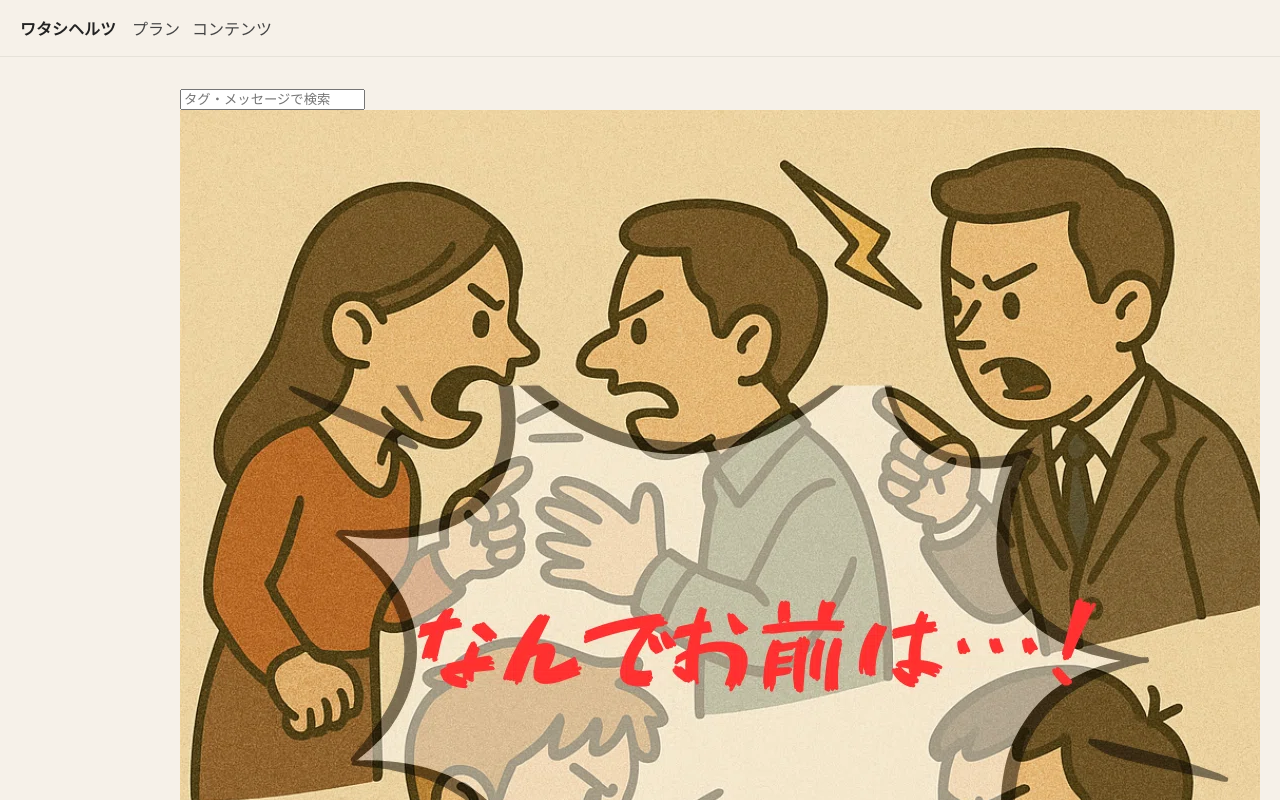
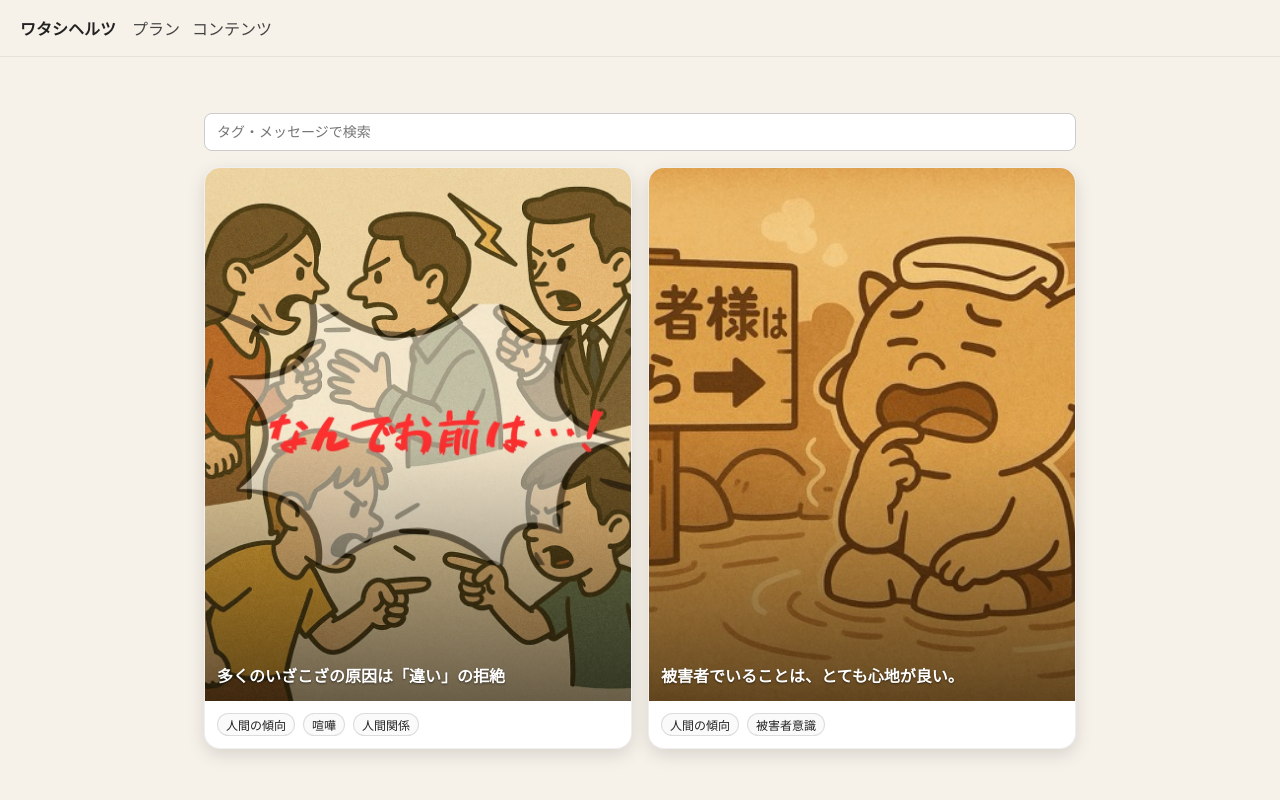
Before and after one commit to hiracoh/watashihertz, a Next.js app: page /cards in a window 1280 px wide. Shown: the top 800 px of the page. Built offline with nearby package versions, Linux system fonts and the light colour scheme; a web font is replaced by a local one.

Commit message:
Update page.tsx

```diff
--- a/app/cards/page.tsx
+++ b/app/cards/page.tsx
@@ -2,43 +2,129 @@
 
 import { useMemo, useState } from 'react';
 import cards from '@/data/cards.json';
-import { isPaid } from '../../lib/plan';
+import { isPaid } from '@/lib/plan';
+import Image from 'next/image';
 
 export default function CardsPage() {
   const paidCards = useMemo(() => cards.filter(isPaid), []);
   const [q, setQ] = useState('');
+
   const visible = useMemo(() => {
     const needle = q.trim().toLowerCase();
     if (!needle) return paidCards;
-    return paidCards.filter(c => {
+    return paidCards.filter((c) => {
       const hay = [c.message, ...(c.tags ?? [])].join(' ').toLowerCase();
       return hay.includes(needle);
     });
   }, [q, paidCards]);
 
   return (
-    <main className="p-6 max-w-5xl mx-auto">
-      <div className="mb-4">
+    <main style={{ padding: '24px', maxWidth: '1200px', margin: '0 auto' }}>
+      {/* 検索欄 */}
+      <div style={{ marginBottom: '16px' }}>
         <input
           value={q}
-          onChange={e=>setQ(e.target.value)}
+          onChange={(e) => setQ(e.target.value)}
           placeholder="タグ・メッセージで検索"
-          className="w-full border rounded px-3 py-2"
+          style={{
+            width: '100%',
+            border: '1px solid #ccc',
+            borderRadius: '8px',
+            padding: '10px 12px',
+            fontSize: '14px',
+          }}
         />
       </div>
 
-      <section className="grid gap-4 md:grid-cols-2 lg:grid-cols-3">
-        {visible.map((c:any) => (
-          <article key={c.id} className="rounded-xl overflow-hidden border">
-            <div className="relative">
-              <img src={c.image} alt={c.message} className="w-full h-48 object-cover" />
-              <div className="absolute bottom-0 inset-x-0 p-3 bg-gradient-to-t from-black/70 to-transparent text-white">
-                <p className="text-sm">{c.message}</p>
+      {/* カード一覧 */}
+      <section
+        style={{
+          display: 'grid',
+          gap: '16px',
+          gridTemplateColumns: 'repeat(auto-fit, minmax(260px, 1fr))',
+          alignItems: 'start',
+        }}
+      >
+        {visible.map((c: any) => (
+          <article
+            key={c.id}
+            style={{
+              borderRadius: '16px',
+              overflow: 'hidden',
+              boxShadow: '0 6px 18px rgba(0,0,0,0.12)',
+              border: '1px solid rgba(0,0,0,0.06)',
+              background: '#fff',
+              display: 'flex',
+              flexDirection: 'column',
+            }}
+          >
+            {/* 画像エリア：サイズを揃える */}
+            <div
+              style={{
+                position: 'relative',
+                aspectRatio: '4 / 5',
+                minHeight: 280,
+              }}
+            >
+              <Image
+                src={c.image}
+                alt={c.message}
+                fill
+                sizes="(min-width: 1024px) 33vw, (min-width: 768px) 50vw, 100vw"
+                style={{
+                  objectFit: 'cover',
+                  objectPosition: 'center',
+                }}
+                priority={false}
+              />
+              <div
+                style={{
+                  position: 'absolute',
+                  inset: 0,
+                  display: 'flex',
+                  alignItems: 'flex-end',
+                  background:
+                    'linear-gradient(180deg, rgba(0,0,0,0) 50%, rgba(0,0,0,0.55) 100%)',
+                  color: '#fff',
+                  padding: '12px',
+                }}
+              >
+                <p
+                  style={{
+                    margin: 0,
+                    lineHeight: 1.4,
+                    fontSize: 16,
+                    fontWeight: 600,
+                    textShadow: '0 1px 2px rgba(0,0,0,0.5)',
+                  }}
+                >
+                  {c.message}
+                </p>
               </div>
             </div>
-            <div className="p-3 flex gap-2 flex-wrap">
-              {(c.tags ?? []).map((t:string) => (
-                <span key={t} className="text-xs border rounded px-2 py-0.5">{t}</span>
+
+            {/* タグ */}
+            <div
+              style={{
+                padding: '12px',
+                display: 'flex',
+                flexWrap: 'wrap',
+                gap: '8px',
+              }}
+            >
+              {(c.tags ?? []).map((t: string) => (
+                <span
+                  key={t}
+                  style={{
+                    fontSize: 12,
+                    border: '1px solid rgba(0,0,0,0.12)',
+                    borderRadius: 999,
+                    padding: '2px 8px',
+                    background: '#fafafa',
+                  }}
+                >
+                  {t}
+                </span>
               ))}
             </div>
           </article>
```
